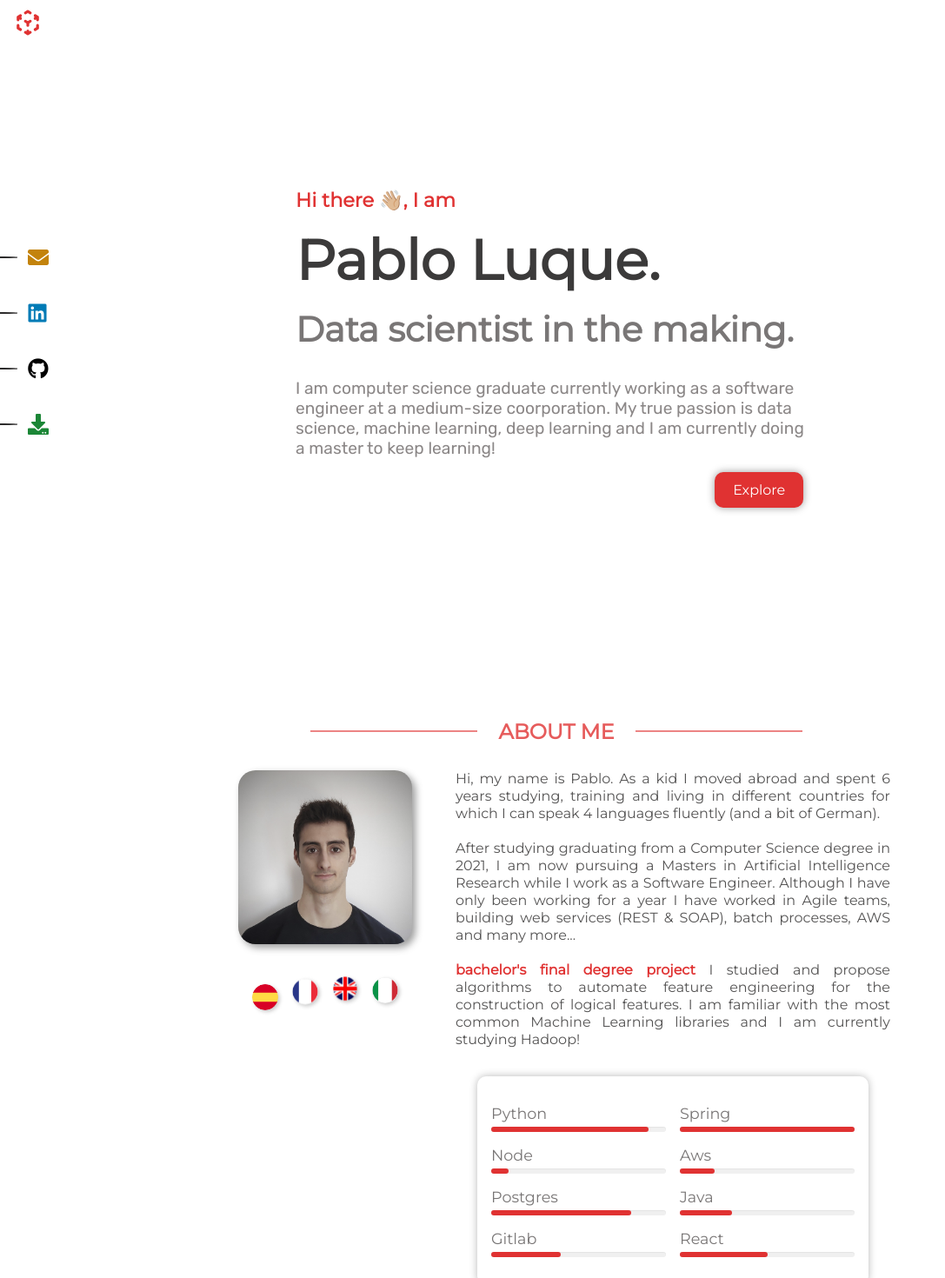
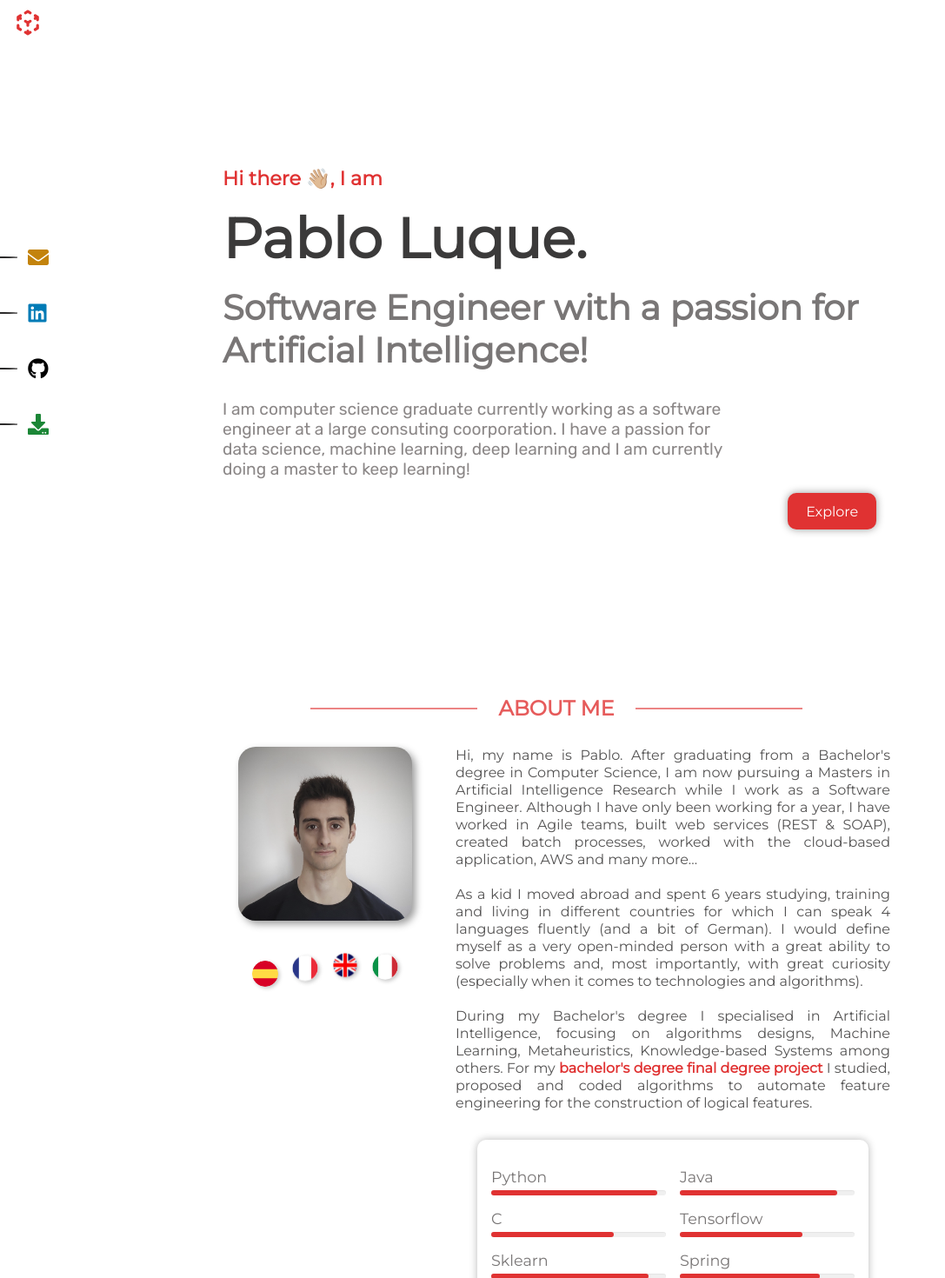
Before and after one commit to pabloluqueromero/portfolio, a React (Create React App) app: page / in a window 1280 px wide. Shown: the top 1470 px of the page at 87% size, without its empty margins (0-1087 px from the left). Built offline with nearby package versions, Linux system fonts and the light colour scheme; a web font is replaced by a local one.

Commit message:
[Portfolio] Updated data.js

```diff
--- a/src/components/about/Bar.tsx
+++ b/src/components/about/Bar.tsx
@@ -2,7 +2,7 @@ import React from "react";
 import { useInView } from "react-intersection-observer";
 import Utils from "../Utils";
 
-function Bar(props: {skill: { tool: string; icon: string; level: string },index:number}) {
+function Bar(props: {skill: { tool: string, level: string },index:number}) {
 
   const [refBar, inViewBar, entryBar] = useInView({
     triggerOnce: true
--- a/src/data.ts
+++ b/src/data.ts
@@ -1,8 +1,8 @@
 export const home: string[] = [
   "Hi there 👋🏼, I am",
   "Pablo Luque.",
-  "Data scientist in the making.",
-  "I am computer science graduate currently working as a software engineer at a medium-size coorporation. My true passion is data science, machine learning, deep learning and I am currently doing a master to keep learning!"
+  "Software Engineer with a passion for Artificial Intelligence!",
+  "I am computer science graduate currently working as a software engineer at a large consuting coorporation. I have a passion for data science, machine learning, deep learning and I am currently doing a master to keep learning!"
 ]
 
 export const languages: { language: string, icon: string }[] = [
@@ -12,32 +12,31 @@ export const languages: { language: string, icon: string }[] = [
   { language: "Italian", icon: "languages/italian.png" },
 ]
 export const education: { school: string, year: string, title: string, grade: string, description: string }[] = [
-  { school: "Universidad Menéndez Pelayo", year: "2021 - 2023", title: "Master's degree in AI Research", grade: "In progres...", description: "Lorem ipsumasdasd.amsd dsfadsf asdjfa,smnd fkjasdf asdnc kaj dva sdjk asd.cn kjsd cckas d ñaksdj kasd cksd ckad scka sdc kjasdcjsd cadkj " },
-  { school: "Universidad de Castilla La Mancha", year: "2017 - 2021", title: "Bachelor's degree in Computer Science", grade: "9.52/10", description: "Lorem ipsumasdasd.amsd dsfadsf asdjfa,smnd fkjasdf asdnc kaj dva sdjk asd.cn kjsd cckas d ñaksdj kasd cksd ckad scka sdc kjasdcjsd cadkj " },
-  { school: "Centre International de Valbonne", year: "2012 - 2015", title: "Baccalauréat Économique et Scientifique", grade: "17.5/20", description: "Lorem ipsumasdasd.amsd dsfadsf asdjfa,smnd fkjasdf asdnc kaj dva sdjk asd.cn kjsd cckas d ñaksdj kasd cksd ckad scka sdc kjasdcjsd cadkj " }
+  { school: "Universidad Menéndez Pelayo", year: "2021 - 2023", title: "Master's degree in AI Research", grade: "In progres...", description: "Deep Learning, Supervised & Unsupervised Learning, NLP, Recommendation Systems..." },
+  { school: "Universidad de Castilla La Mancha", year: "2017 - 2021", title: "Bachelor's degree in Computer Science", grade: "9.52/10", description: "Concurrent Systems, Data Mining, Intelligent Systems, Databases, Calculus, Algebra, Statistics, Operating Systems, Software Engineering, Distributed Systems..." },
+  { school: "Centre International de Valbonne", year: "2012 - 2015", title: "Baccalauréat Économique et Scientifique", grade: "17.5/20", description: "Mathematics, Statistics, Economics..." }
 ]
 
 export const about: string = `
-Hi, my name is Pablo. As a kid I moved  abroad and spent 6 years studying, training and living in different countries for which I can speak 4 languages fluently (and a bit of German).
+Hi, my name is Pablo. After graduating from a Bachelor's degree in Computer Science, I am now pursuing a Masters in Artificial Intelligence Research while I work as a Software Engineer.
+Although I have only been working for a year, I have worked in Agile teams, built web services (REST & SOAP), created batch processes, worked with the cloud-based application, AWS and many more...
 <br/>
 <br/>
-After studying graduating from a Computer Science degree in 2021, I am now pursuing a Masters in Artificial Intelligence Research while I work as a Software Engineer.
-Although I have only been working for a year  I have worked in Agile teams, building web services (REST & SOAP), batch processes, AWS and many more...
+As a kid I moved  abroad and spent 6 years studying, training and living in different countries for which I can speak 4 languages fluently (and a bit of German). I would define myself as a very open-minded person with a great ability to solve problems and, most importantly, with great curiosity (especially when it comes to technologies and algorithms).
 <br/>
 <br/>
-<a href="#bachelorproject" class="paragraph-link" >bachelor's final degree project</a> I studied and propose algorithms to automate feature engineering for the construction of logical features. I am familiar  with the most common Machine Learning libraries and I am currently studying Hadoop!
+During my Bachelor's degree I specialised in Artificial Intelligence, focusing on algorithms designs, Machine Learning, Metaheuristics, Knowledge-based Systems among others. For my
+<a href="#bachelorproject" class="paragraph-link" >bachelor's degree final degree project</a> I studied, proposed and coded algorithms to automate feature engineering for the construction of logical features.
 `
 
-export const skills: { tool: string, icon: string, level:string }[] = [
-  { tool: "Python", icon: "tools/python.png",level:'90%' },
-  { tool: "Spring", icon: "tools/spring.png" ,level:'100%' },
-  { tool: "Node", icon: "tools/node.png",level:'10%' },
-  { tool: "Aws", icon: "tools/aws.png",level:'20%' },
-  { tool: "Postgres", icon: "tools/postgres.png",level:'80%' },
-  { tool: "Java", icon: "tools/java.png" ,level:'30%' },
-  { tool: "Gitlab", icon: "tools/gitlab.png" ,level:'40%' },
-  { tool: "React", icon: "tools/react.png" ,level:'50%' }
-
+export const skills: { tool: string, level:string }[] = [
+  { tool: "Python", level:'95%' },
+  { tool: "Java", level:'90%' },
+  { tool: "C", level:'70%' },
+  { tool: "Tensorflow", level:'70%' },
+  { tool: "Sklearn", level:'90%' },
+  { tool: "Spring", level:'80%' },
+  { tool: "SQL", level:'85%' }
 ]
 
 
@@ -87,7 +86,7 @@ export const projects: {
         "Responsive single-page application developped using Nodejs, Bootstrap and MongoDB.",
       image: "portfolio.png",
       alt: "Home page shop",
-      link: "#",
+      link: "",
       code:"#",
       status: "Completed",
     },
```
